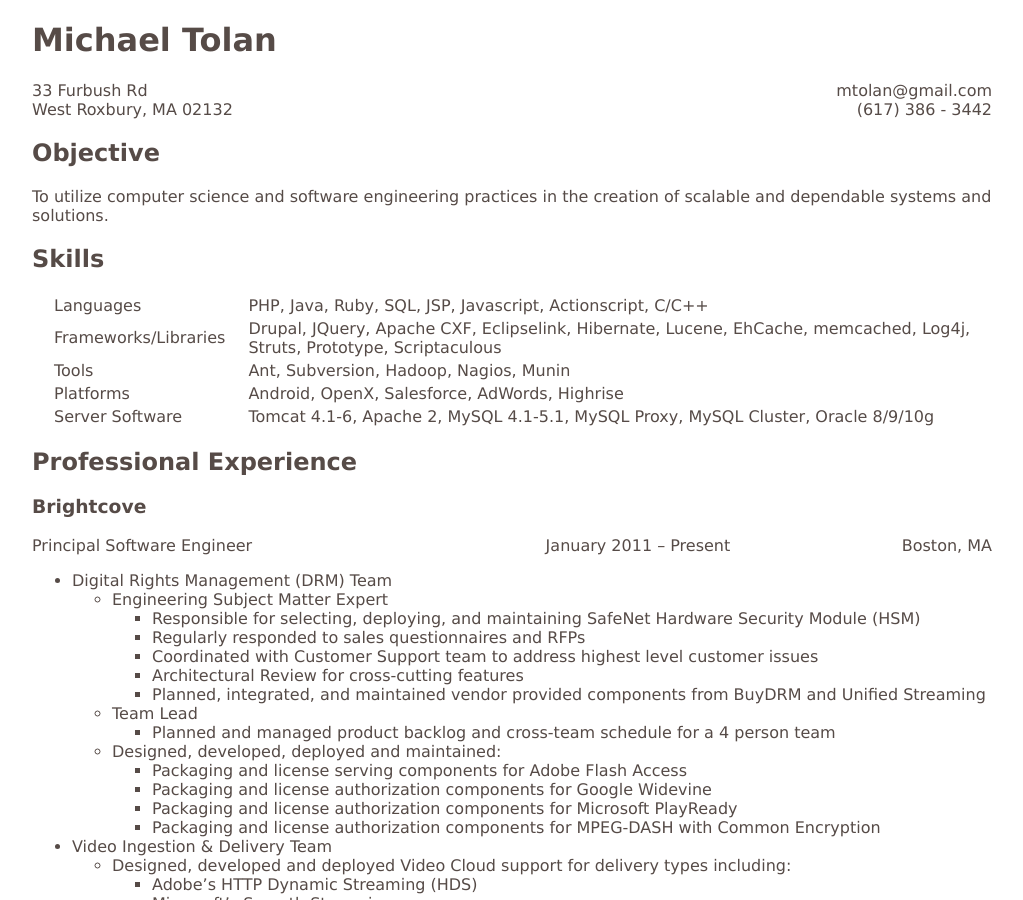
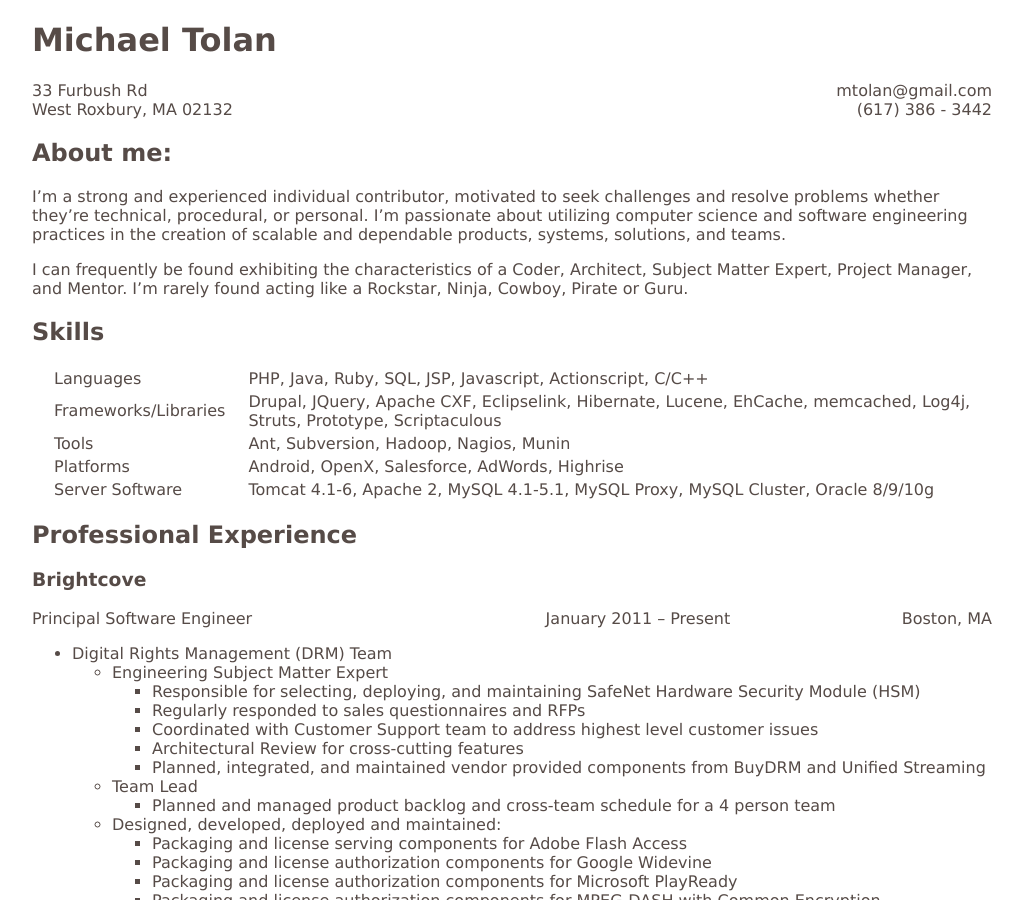
Before and after one commit to mtolan/mtolan.github.io, a Jekyll site: the page built from resume/index.html, in a window 1280 px wide and 900 px high. Shown: the whole window, without its empty margins (26-1049 px from the left). Built offline with Jekyll 4.4.1, drawn with Linux system fonts in a browser that asks for light colours.

Commit message:
Replaced "Objective" with "About me"

```diff
--- a/resume/index.html
+++ b/resume/index.html
@@ -15,8 +15,10 @@ layout: simple
 	</div>
 </div>
 
-## Objective
-To utilize computer science and software engineering practices in the creation of scalable and dependable systems and solutions.
+## About me:
+I'm a strong and experienced individual contributor, motivated to seek challenges and resolve problems whether they're technical, procedural, or personal. I'm passionate about utilizing computer science and software engineering practices in the creation of scalable and dependable products, systems, solutions, and teams.
+
+I can frequently be found exhibiting the characteristics of a Coder, Architect, Subject Matter Expert, Project Manager, and Mentor. I'm rarely found acting like a Rockstar, Ninja, Cowboy, Pirate or Guru.
 
 ## Skills
 
```
